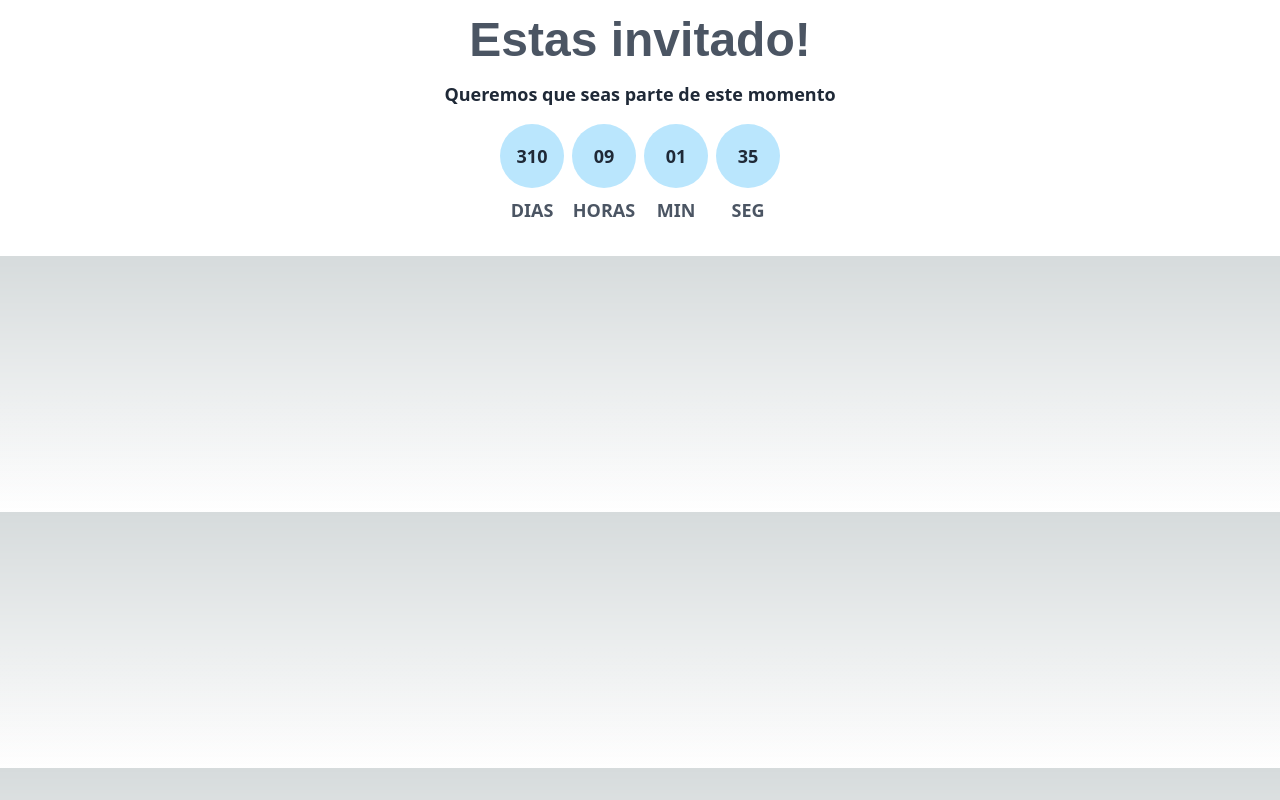
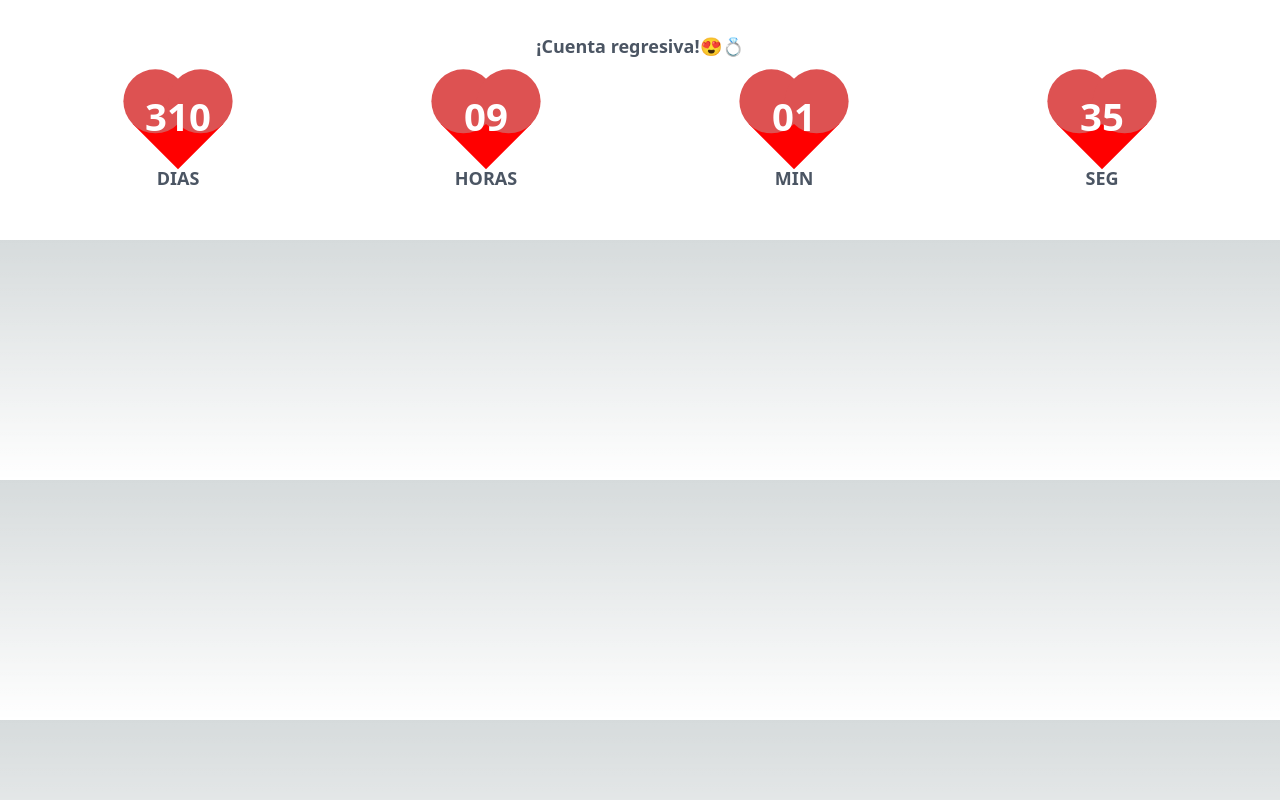
Before and after one commit to SebastianGaleano20/Digital-Wedding-Card, a Next.js app: page /Home in a window 1280 px wide. Built offline with nearby package versions, Linux system fonts and the light colour scheme; a web font is replaced by a local one.

Commit message:
Heart module css created and added

```diff
--- a/src/app/Home/page.tsx
+++ b/src/app/Home/page.tsx
@@ -5,10 +5,7 @@ export default function Home() {
     <section
       className="m-h-screen bg-white"
     >
-
       <section className="text-center p-4">
-            <h2 className="text-5xl text-gray-600 font-bold elegant">Estas invitado!</h2>
-            <p className="text-lg m-4 font-bold text-gray-800">Queremos que seas parte de este momento</p>
         <Chronometer />
       </section>
     </section>
--- a/src/components/ui/Chronometer.tsx
+++ b/src/components/ui/Chronometer.tsx
@@ -2,6 +2,7 @@
 
 import type React from "react"
 import { useState, useEffect } from "react"
+import styles from "@/src/styles/Heart.module.css"
 
 interface ChronometerProp {
   ObjetiveDate?: string // Formato: "YYYY-MM-DD"
@@ -39,12 +40,13 @@ const Chronometer: React.FC<ChronometerProp> = ({ ObjetiveDate = "2025-12-20" })
   }
 
   return (
-    <section className="m-4 flex flex-col items-center justify-center space-y-4">
-      <section className="flex flex-wrap justify-center items-center gap-2">
+    <section className="p-4">
+      <h2 className="text-lg font-bold text-gray-600 mb-4">¡Cuenta regresiva!😍💍</h2>
+      <section className="grid grid-cols-4 gap-4 md:grid-cols-4 place-items-center">
         {Object.entries(timeLeft).map(([unit, value]) => (
-          <section key={unit} className="text-center">
-            <section className="bg-sky-200 rounded-full text-center p-2 w-16 h-16 flex items-center justify-center">
-              <span className="text-lg font-bold text-gray-800">{formatTime(value as number)}</span>
+          <section key={unit} className="text-center m-4">
+            <section className={`${styles.heart} text-center`}>
+              <span className={`${styles.content} text-lg font-bold text-gray-800 pb-4`}>{formatTime(value as number)}</span>
             </section>
             <p className="mt-2 text-lg font-bold text-gray-600">{unit}</p>
           </section>
--- a/src/components/ui/Index.tsx
+++ b/src/components/ui/Index.tsx
@@ -10,7 +10,7 @@ export default function Index() {
                     backgroundAttachment: "fixed",
                     backgroundSize: "cover",
                 }}
-        >  *
+        >
             <section>
                 <h1 className="title-animate p-2 elegant text-6xl font-bold text-center text-black mt-2">Nos casamos ♥</h1>
                 <section className="grid gap-6 bg-gray-100">
--- /dev/null
+++ b/src/styles/Heart.module.css
@@ -0,0 +1,40 @@
+.heart {
+    /*clamp para diseño responsivo sin media querie */
+    width: clamp(2.5rem, 8vw, 4rem);
+    height: clamp(2.5rem, 8vw, 4rem);
+    background-color: red;
+    position: relative;
+    transform: rotate(-45deg);
+    display: flex;
+    align-items: center;
+    justify-content: center;
+    margin: auto;
+}
+
+.heart::before,
+.heart::after {
+    content: "";
+    width: clamp(2.5rem, 8vw, 4rem);
+    height: clamp(2.5rem, 8vw, 4rem);
+    background-color: rgb(221, 82, 82);
+    border-radius: 50%;
+    position: absolute;
+}
+
+.heart::before {
+    top: calc(-1 * clamp(1.25rem, 4vw, 2rem));
+    left: 0;
+}
+
+.heart::after {
+    left: calc(clamp(1.25rem, 4vw, 2rem));
+    top: 0;
+}
+
+.content {
+    transform: rotate(45deg);
+    z-index: 1;
+    position: relative;
+    color: white;
+    font-size: clamp(1.5rem, 3vw, 3rem);
+}
```
Lines whose indentation alone changed are shown as unchanged.
